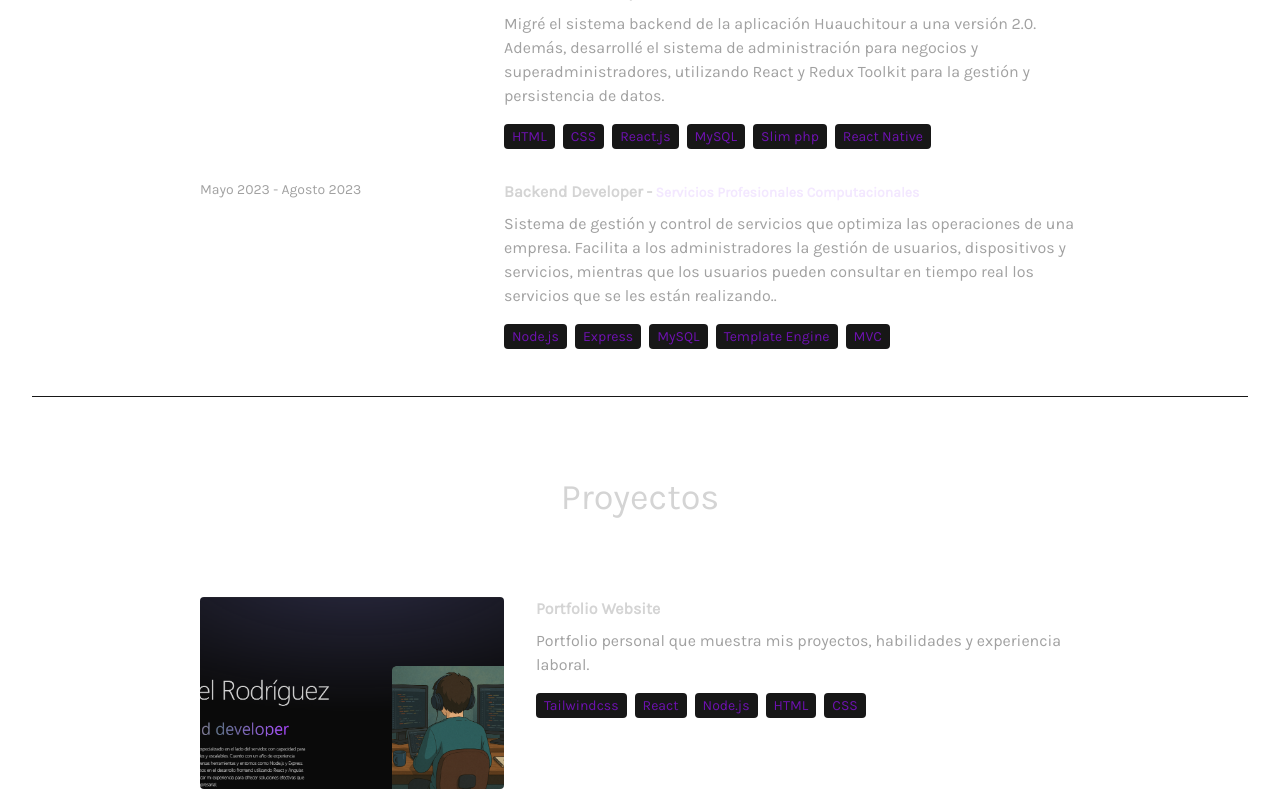
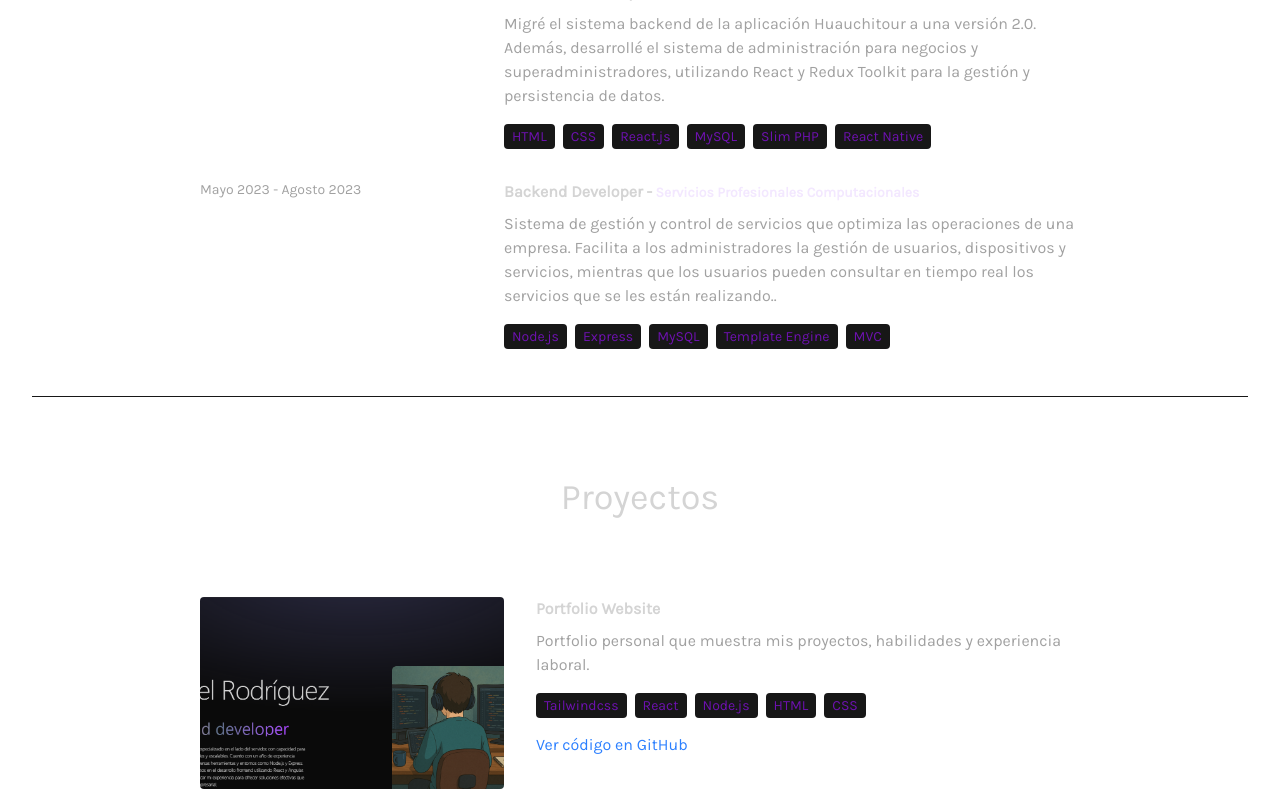
Before and after one commit to JazzoLopez/portfolio-dev, a React (Vite) app: page / in a window 1280 px wide. Shown: the part 3365-4160 px from the top of the page. Built offline with nearby package versions, Linux system fonts and the light colour scheme.

Commit message:
refactor: change text from constants and section from view source code

```diff
--- a/src/components/Projects.jsx
+++ b/src/components/Projects.jsx
@@ -43,6 +43,18 @@
                                     {tech}
                                 </span>
                             ))}
+                            {project.gitUrl && (
+                                <div className="mt-4">
+                                    <a
+                                        href={project.gitUrl}
+                                        target="_blank"
+                                        rel="noopener noreferrer"
+                                        className="text-blue-500 hover:underline"
+                                    >
+                                        Ver código en GitHub
+                                    </a>
+                                </div>
+                            )}
                         </motion.div>
                     </div>
                 ))}
--- a/src/constants/index.js
+++ b/src/constants/index.js
@@ -18,14 +18,14 @@
     role: "Backend Developer",
     company: " XicoNemi.",
     description: `Participé en el desarrollo del sistema backend de Xiconemi, una aplicación enfocada en impulsar el turismo en Pueblos Mágicos. Se implementó autenticación segura con tokens, control de usuarios por roles y una arquitectura robusta para la gestión de datos.`,
-    technologies: ["Typescript", "Node.js", "Express", "mongoDB", "PostgreSQL", "Redis", "Prisma",],
+    technologies: ["TypeScript", "Node.js", "Express", "mongoDB", "PostgreSQL", "Redis", "Prisma"],
   },
   {
     year: "Mayo 2024 - Agosto 2024",
     role: "Full Stack Developer",
     company: " StartDust Inc S.A de C.V",
     description: `Migré el sistema backend de la aplicación Huauchitour a una versión 2.0. Además, desarrollé el sistema de administración para negocios y superadministradores, utilizando React y Redux Toolkit para la gestión y persistencia de datos.`,
-    technologies: ["HTML", "CSS", "React.js", "MySQL", "Slim php", "React Native"],
+    technologies: ["HTML", "CSS", "React.js", "MySQL", "Slim PHP", "React Native"],
   },
 
   {
@@ -46,12 +46,14 @@
     description:
       "Portfolio personal que muestra mis proyectos, habilidades y experiencia laboral.",
     technologies: ["Tailwindcss", "React", "Node.js","HTML", "CSS"],
+    gitUrl:"https://github.com/JazzoLopez/portfolio-dev"
   },
   {
     title: "Sentinel-pi",
     image: project3,
     description:"Aplicación de monitoreo y gestión de ataques en tiempo real que permite a los usuarios supervisar y controlar incidentes de seguridad de manera eficiente ademas de predecir posibles amenazas futuras utilizando algoritmos de machine learning.",
     technologies:["Spring Boot", "Java", "MySQL", "Thymeleaf","HTML", "CSS"],
+    gitUrl:"https://github.com/GoatTeam1/docs_SentinelPI"
   }
 ];
 
```
